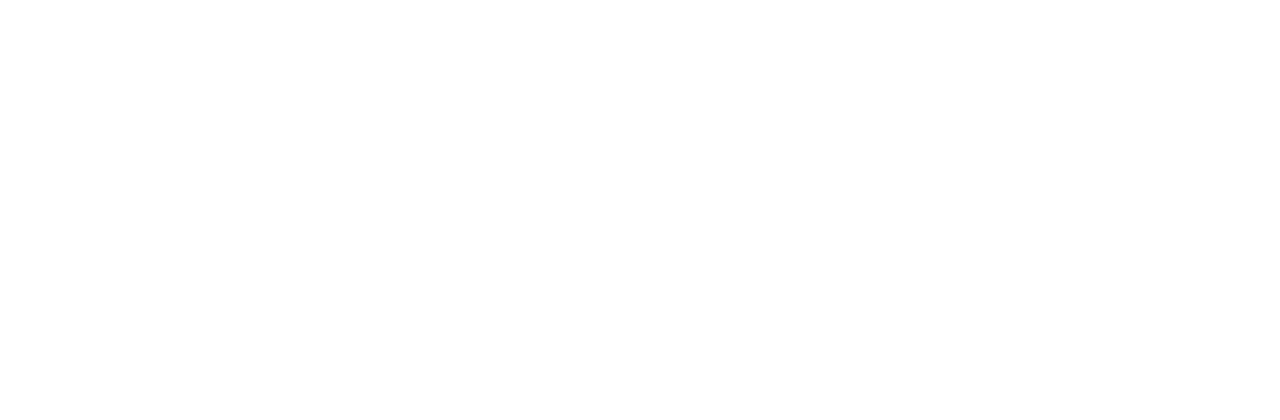
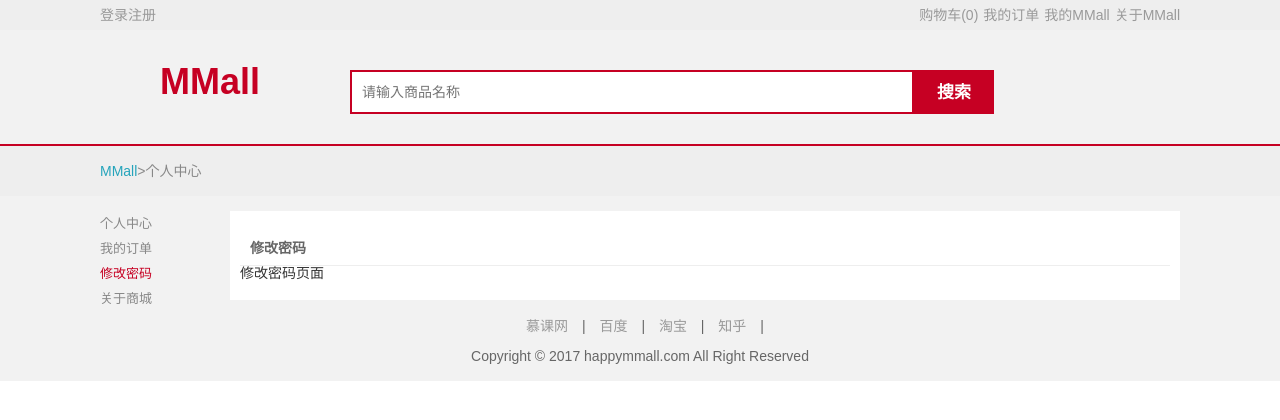
Before and after one commit to clj4348/smallMall, a Vue app: page /user/pass-update in a window 1280 px wide. Shown: the top 420 px of the page. Built offline with nearby package versions, Linux system fonts and the light colour scheme; no server answers.

Commit message:
个人信息

```diff
--- a/src/assets/js/utils.js
+++ b/src/assets/js/utils.js
@@ -29,7 +29,16 @@
 		}
 		return tip;
 	}
-
+	getUrl(){
+		let strUrl = window.location.href;
+		let arrUrl = strUrl.split("/");
+		let strPage = arrUrl[arrUrl.length-1];
+		let indexof = strPage.indexOf("?");
+		if(indexof != -1){
+		  strPage = strPage.substr(0,strPage.indexOf("?"));
+		}
+		return strPage
+	}
 	// 获取url的参数
 	getUrlParam(name) {
 		let reg = new RegExp('(^|&)' + name + '=([^&]*)(&|$)');
@@ -120,9 +129,6 @@
 		}
 		return true;
 	}
-	a(){
-		console.log(1)
-	}
 };
 let utils = new mm()
 export default utils
--- /dev/null
+++ b/src/pages/user/about/about.vue
@@ -0,0 +1,24 @@
+<template>
+  <div>
+    <user-header :title="title"></user-header>
+   关于商城界面
+  </div>
+</template>
+<script>
+import UserHeader from '../user-common/user-header'
+
+export default{
+  name: 'About',
+  components: {
+    UserHeader
+  },
+  data () {
+    return {
+      title: '关于商城',
+    }
+  }
+}
+</script>
+
+<style lang="stylus" scoped>
+</style>
--- a/src/pages/user/my-info/my-info.vue
+++ b/src/pages/user/my-info/my-info.vue
@@ -1,26 +1,26 @@
 <template>
   <div>
-    <user-header></user-header>
+    <user-header :title="title"></user-header>
     <div class="user-info">
       <div class="form-line">
         <span class="label">用户名：</span>
-        <span class="text">username</span>
+        <span class="text">{{userInfo.username}}</span>
       </div>
       <div class="form-line">
         <span class="label">电 话：</span>
-        <span class="text">phone</span>
+        <span class="text">{{userInfo.phone}}</span>
       </div>
       <div class="form-line">
         <span class="label">邮 箱：</span>
-        <span class="text">email</span>
+        <span class="text">{{userInfo.email}}</span>
       </div>
       <div class="form-line">
         <span class="label">问 题：</span>
-        <span class="text">question</span>
+        <span class="text">{{userInfo.question}}</span>
       </div>
       <div class="form-line">
         <span class="label">答 案：</span>
-        <span class="text">answer</span>
+        <span class="text">{{userInfo.answer}}</span>
       </div>
       <a class="btn btn-submit" href="./user-center-update.html">编辑</a>
     </div>
@@ -37,7 +37,11 @@
   data () {
     return {
       title: '个人中心',
+      userInfo: this.$store.state.token
     }
+  },
+  mounted(){
+    console.log(this.userInfo)
   }
 }
 </script>
--- a/src/pages/user/pass-update/pass-update.vue
+++ b/src/pages/user/pass-update/pass-update.vue
@@ -0,0 +1,24 @@
+<template>
+  <div>
+    <user-header :title="title"></user-header>
+   修改密码页面
+  </div>
+</template>
+<script>
+import UserHeader from '../user-common/user-header'
+
+export default{
+  name: 'PassUpdate',
+  components: {
+    UserHeader
+  },
+  data () {
+    return {
+      title: '修改密码',
+    }
+  }
+}
+</script>
+
+<style lang="stylus" scoped>
+</style>
--- a/src/pages/user/user-common/left-nav.vue
+++ b/src/pages/user/user-common/left-nav.vue
@@ -1,17 +1,13 @@
 <template>
   <div>
     <ul class="nav-side">
-      <li class="nav-item active">
-        <router-link to="/user/my-info" class="link">个人中心</router-link>
+      <li class="nav-item"
+        :class="{'active': indexAct == idx}"
+        v-for="(item, idx) in navList"
+        @click="navAct(idx)"
+        :key="idx">
+        <router-link :to="item.url" class="link">{{item.name}}</router-link>
       </li>
-      <li class="nav-item">
-        <router-link to="/user/order-list">我的订单</router-link>
-      </li>
-      <li class="nav-item">
-        <a class="link" href="./pass-update.html">修改密码</a>
-      </li>
-      <li class="nav-item">
-        <a class="link" href="./about.html">关于MMall</a>
       </li>
     </ul>
   </div>
@@ -21,6 +17,53 @@
 
 export default{
   name: 'LeftNav',
+  data() {
+    return {
+      indexAct: 0,
+      navList:[{
+        url: '/user/my-info',
+        name: '个人中心'
+      },{
+        url: '/user/order-list',
+        name: '我的订单'
+      },{
+        url: '/user/pass-update',
+        name: '修改密码'
+      },{
+        url: '/about',
+        name: '关于商城'
+      }]
+    }
+  },
+  computed:{
+    getAct () {
+      return this.indexAct
+    }
+  },
+  watch: {
+    indexAct(nVal,oVal){
+      this.indexAct = nVal
+    }
+  },
+  methods: {
+    navAct(num) {
+      this.indexAct = num
+    }
+  },
+  mounted (){
+    for(let i = 0; i < this.navList.length; i++){
+      let arrUrl = this.navList[i].url.split("/");
+      let strPage = arrUrl[arrUrl.length-1];
+      let indexof = strPage.indexOf("?");
+      if(indexof != -1){
+        strPage = strPage.substr(0,strPage.indexOf("?"));
+      }
+      if(this.utils.getUrl() == strPage){
+        this.indexAct = i
+        break;
+      }
+    }
+  }
 }
 </script>
 
--- a/src/pages/user/user-common/user-header.vue
+++ b/src/pages/user/user-common/user-header.vue
@@ -1,12 +1,15 @@
 <template>
   <div class="panel-title">
-      title
+    {{title}}
   </div>
 </template>
 <script>
 
 export default{
-  name: 'UserHeader'
+  name: 'UserHeader',
+  props: {
+    title: String
+  }
 }
 </script>
 
```
Also changed, not shown: src/router/index.js (+10 -0 lines).
